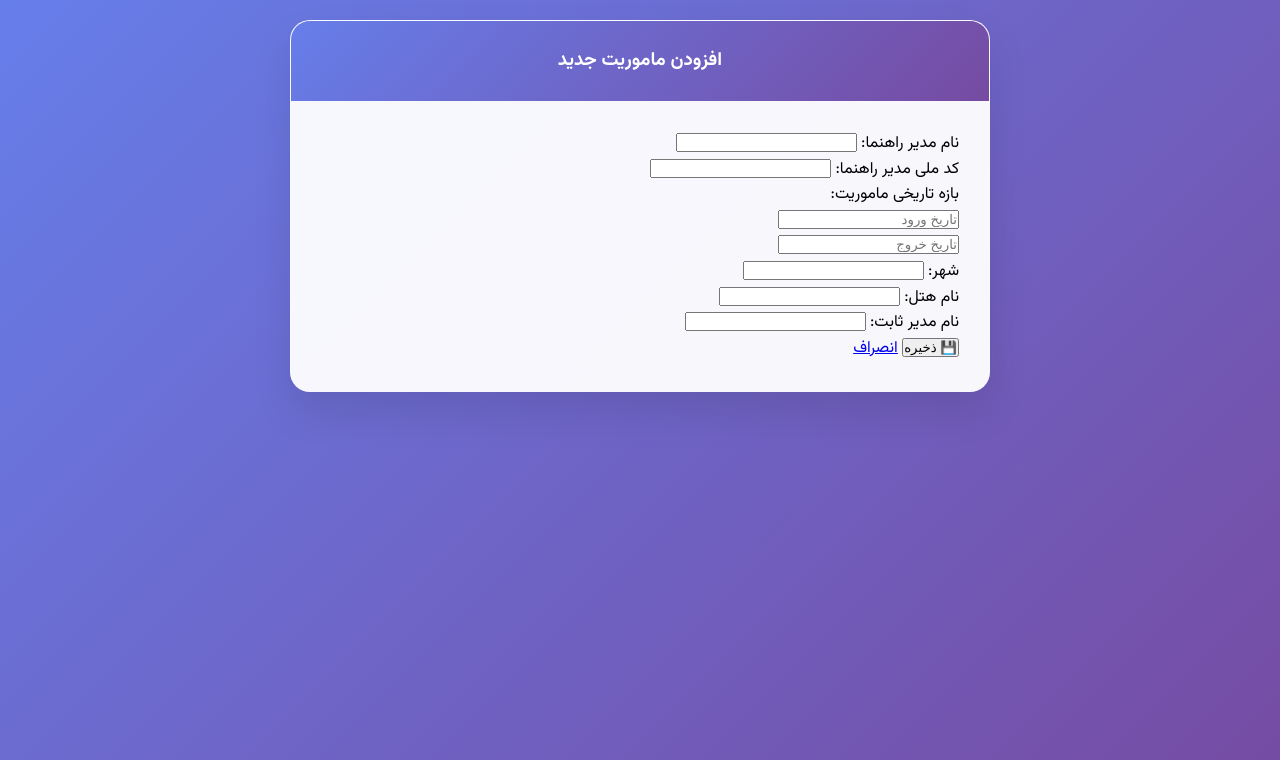
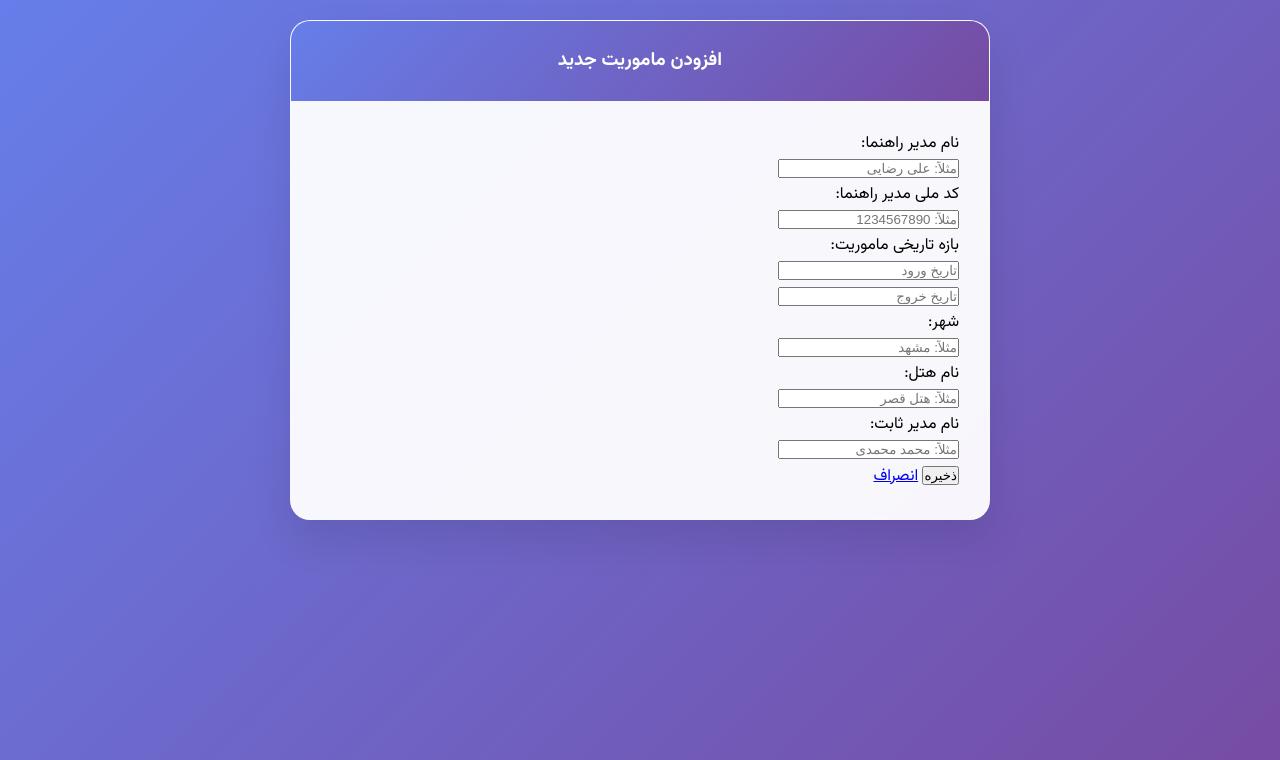
Before and after one commit to mirahmadian/atabat, a Flask app: page /admin/add in a window 1280 px wide. Shown: the top 760 px of the page. Run offline with Flask 3, Linux system fonts and the light colour scheme; some libraries are stand-ins or nearby versions.

Commit message:
Update admin_form.html

```diff
--- a/templates/admin_form.html
+++ b/templates/admin_form.html
@@ -3,59 +3,119 @@
 {% block head %}
     <!-- بارگذاری Bootstrap 5 CSS -->
     <link href="https://cdn.jsdelivr.net/npm/bootstrap@5.3.0/dist/css/bootstrap.min.css" rel="stylesheet" crossorigin="anonymous">
+    <!-- بارگذاری Bootstrap Icons -->
+    <link href="https://cdn.jsdelivr.net/npm/bootstrap-icons@1.10.5/font/bootstrap-icons.css" rel="stylesheet">
     <!-- بارگذاری Persian Datepicker CSS -->
     <link href="https://cdn.jsdelivr.net/npm/persian-datepicker@1.2.0/dist/css/persian-datepicker.min.css" rel="stylesheet" crossorigin="anonymous">
+    <style>
+        .form-label {
+            font-weight: 500;
+        }
+        .input-group-text {
+            background: #f8f9fa;
+        }
+        .form-control:focus {
+            border-color: #0d6efd;
+            box-shadow: 0 0 0 0.2rem rgba(13,110,253,.15);
+        }
+        .card {
+            border-radius: 1.2rem;
+        }
+        .card-header {
+            border-radius: 1.2rem 1.2rem 0 0;
+        }
+        .divider {
+            border-bottom: 1px solid #e9ecef;
+            margin: 1.5rem 0;
+        }
+        .btn-success {
+            font-size: 1.1rem;
+            padding: 0.7rem 2.5rem;
+        }
+        .btn-secondary {
+            font-size: 1.1rem;
+            padding: 0.7rem 2rem;
+        }
+        .input-group .form-control {
+            border-radius: 0 0.5rem 0.5rem 0;
+        }
+        .input-group .input-group-text {
+            border-radius: 0.5rem 0 0 0.5rem;
+        }
+    </style>
 {% endblock %}
 
 {% block content %}
-<div class="container my-4" style="max-width: 700px;">
-    <div class="card shadow-sm">
-        <div class="card-header bg-primary text-white">
+<div class="container my-5" style="max-width: 700px;">
+    <div class="card shadow-lg">
+        <div class="card-header bg-primary text-white d-flex align-items-center gap-2">
+            <i class="bi bi-journal-plus fs-2 me-2"></i>
             <h3 class="mb-0">{{ 'ویرایش ماموریت' if assignment else 'افزودن ماموریت جدید' }}</h3>
         </div>
-        <div class="card-body">
+        <div class="card-body p-4">
             <form method="post" novalidate>
-                <div class="mb-3">
+                <div class="mb-4">
                     <label for="guide_name" class="form-label">نام مدیر راهنما:</label>
-                    <input type="text" name="guide_name" id="guide_name" class="form-control" value="{{ assignment['guide_name'] if assignment else '' }}" required>
+                    <div class="input-group">
+                        <span class="input-group-text"><i class="bi bi-person-badge"></i></span>
+                        <input type="text" name="guide_name" id="guide_name" class="form-control" value="{{ assignment['guide_name'] if assignment else '' }}" required placeholder="مثلاً: علی رضایی">
+                    </div>
                 </div>
-                <div class="mb-3">
+                <div class="mb-4">
                     <label for="guide_national_id" class="form-label">کد ملی مدیر راهنما:</label>
-                    <input type="text" name="guide_national_id" id="guide_national_id" class="form-control" value="{{ assignment['guide_national_id'] if assignment else '' }}" required>
+                    <div class="input-group">
+                        <span class="input-group-text"><i class="bi bi-credit-card-2-front"></i></span>
+                        <input type="text" name="guide_national_id" id="guide_national_id" class="form-control" value="{{ assignment['guide_national_id'] if assignment else '' }}" required placeholder="مثلاً: 1234567890">
+                    </div>
                 </div>
-
-                <div class="mb-3">
+                <div class="divider"></div>
+                <div class="mb-4">
                     <label class="form-label">بازه تاریخی ماموریت:</label>
                     <div class="row g-2">
                         <div class="col">
-                            <input type="text" id="enter_date_display" class="form-control" placeholder="تاریخ ورود" autocomplete="off" required>
-                            <input type="hidden" name="enter_date" id="enter_date" value="{{ assignment['enter_date'] if assignment else '' }}">
+                            <div class="input-group">
+                                <span class="input-group-text"><i class="bi bi-calendar-date"></i></span>
+                                <input type="text" id="enter_date_display" class="form-control" placeholder="تاریخ ورود" autocomplete="off" required>
+                                <input type="hidden" name="enter_date" id="enter_date" value="{{ assignment['enter_date'] if assignment else '' }}">
+                            </div>
                         </div>
                         <div class="col">
-                            <input type="text" id="exit_date_display" class="form-control" placeholder="تاریخ خروج" autocomplete="off" required>
-                            <input type="hidden" name="exit_date" id="exit_date" value="{{ assignment['exit_date'] if assignment else '' }}">
+                            <div class="input-group">
+                                <span class="input-group-text"><i class="bi bi-calendar-date"></i></span>
+                                <input type="text" id="exit_date_display" class="form-control" placeholder="تاریخ خروج" autocomplete="off" required>
+                                <input type="hidden" name="exit_date" id="exit_date" value="{{ assignment['exit_date'] if assignment else '' }}">
+                            </div>
                         </div>
                     </div>
                 </div>
-
-                <div class="mb-3">
+                <div class="mb-4">
                     <label for="city" class="form-label">شهر:</label>
-                    <input type="text" name="city" id="city" class="form-control" value="{{ assignment['city'] if assignment else '' }}" required>
+                    <div class="input-group">
+                        <span class="input-group-text"><i class="bi bi-geo-alt"></i></span>
+                        <input type="text" name="city" id="city" class="form-control" value="{{ assignment['city'] if assignment else '' }}" required placeholder="مثلاً: مشهد">
+                    </div>
                 </div>
-
-                <div class="mb-3">
+                <div class="mb-4">
                     <label for="hotel_name" class="form-label">نام هتل:</label>
-                    <input type="text" name="hotel_name" id="hotel_name" class="form-control" value="{{ assignment['hotel_name'] if assignment else '' }}" required>
+                    <div class="input-group">
+                        <span class="input-group-text"><i class="bi bi-building"></i></span>
+                        <input type="text" name="hotel_name" id="hotel_name" class="form-control" value="{{ assignment['hotel_name'] if assignment else '' }}" required placeholder="مثلاً: هتل قصر">
+                    </div>
                 </div>
-
-                <div class="mb-3">
+                <div class="mb-4">
                     <label for="fixed_manager_name" class="form-label">نام مدیر ثابت:</label>
-                    <input type="text" name="fixed_manager_name" id="fixed_manager_name" class="form-control" value="{{ assignment['fixed_manager_name'] if assignment else '' }}" required>
+                    <div class="input-group">
+                        <span class="input-group-text"><i class="bi bi-person-vcard"></i></span>
+                        <input type="text" name="fixed_manager_name" id="fixed_manager_name" class="form-control" value="{{ assignment['fixed_manager_name'] if assignment else '' }}" required placeholder="مثلاً: محمد محمدی">
+                    </div>
                 </div>
-
-                <div class="d-flex justify-content-center mt-4">
-                    <button type="submit" class="btn btn-success px-5">💾 ذخیره</button>
-                    <a href="{{ url_for('admin_index') }}" class="btn btn-secondary ms-3 px-4">انصراف</a>
+                <div class="d-flex justify-content-center mt-5 gap-3">
+                    <button type="submit" class="btn btn-success px-5 d-flex align-items-center gap-2">
+                        <i class="bi bi-save"></i> ذخیره
+                    </button>
+                    <a href="{{ url_for('admin_index') }}" class="btn btn-secondary px-4 d-flex align-items-center gap-2">
+                        <i class="bi bi-x-circle"></i> انصراف
+                    </a>
                 </div>
             </form>
         </div>
@@ -70,14 +130,10 @@
     <script src="https://cdn.jsdelivr.net/npm/bootstrap@5.3.0/dist/js/bootstrap.bundle.min.js" crossorigin="anonymous"></script>
     <!-- بارگذاری Persian Datepicker JS -->
     <script src="https://cdn.jsdelivr.net/npm/persian-datepicker@1.2.0/dist/js/persian-datepicker.min.js" crossorigin="anonymous"></script>
-
     <script>
     $(document).ready(function() {
-        // مقدار اولیه تاریخ ها (اگر وجود داشته باشد)
         let initialEnterDate = "{{ assignment['enter_date'] if assignment else '' }}";
         let initialExitDate = "{{ assignment['exit_date'] if assignment else '' }}";
-
-        // تنظیم تقویم شمسی برای تاریخ ورود
         $("#enter_date_display").persianDatepicker({
             format: 'YYYY/MM/DD',
             altField: '#enter_date',
@@ -86,7 +142,6 @@
             autoClose: true,
             observer: true,
             onSelect: function(unix) {
-                // اگر تاریخ خروج کوچکتر از تاریخ ورود شد، تاریخ خروج را پاک کن
                 let enterDate = $("#enter_date").val();
                 let exitDate = $("#exit_date").val();
                 if (exitDate && exitDate < enterDate) {
@@ -95,8 +150,6 @@
                 }
             }
         });
-
-        // تنظیم تقویم شمسی برای تاریخ خروج
         $("#exit_date_display").persianDatepicker({
             format: 'YYYY/MM/DD',
             altField: '#exit_date',
@@ -104,7 +157,7 @@
             initialValueType: 'persian',
             autoClose: true,
             observer: true,
-            minDate: new Date(), // تاریخ خروج نمی‌تواند قبل از امروز باشد
+            minDate: new Date(),
             onSelect: function(unix) {
                 let enterDate = $("#enter_date").val();
                 let exitDate = $("#exit_date").val();
@@ -115,8 +168,6 @@
                 }
             }
         });
-
-        // اگر تاریخ اولیه دارید در ورودی‌ها نمایش داده شود
         if(initialEnterDate) {
             $("#enter_date_display").val(initialEnterDate);
         }
```
